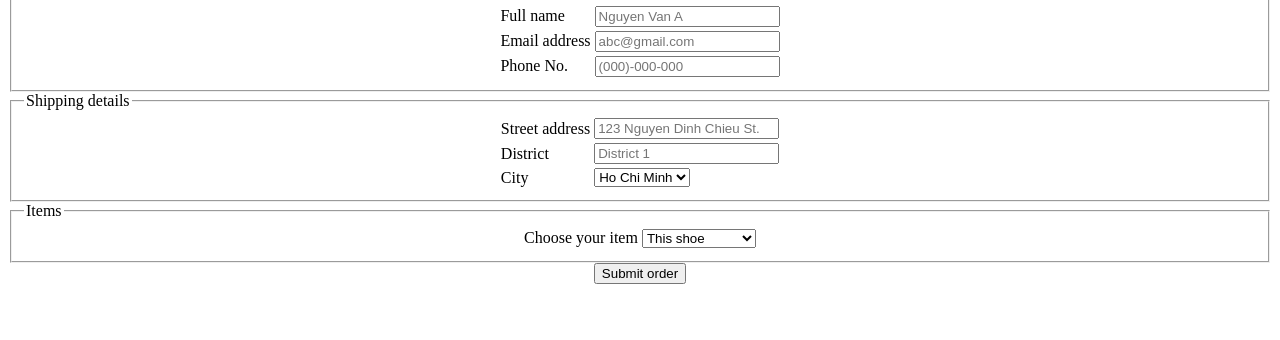
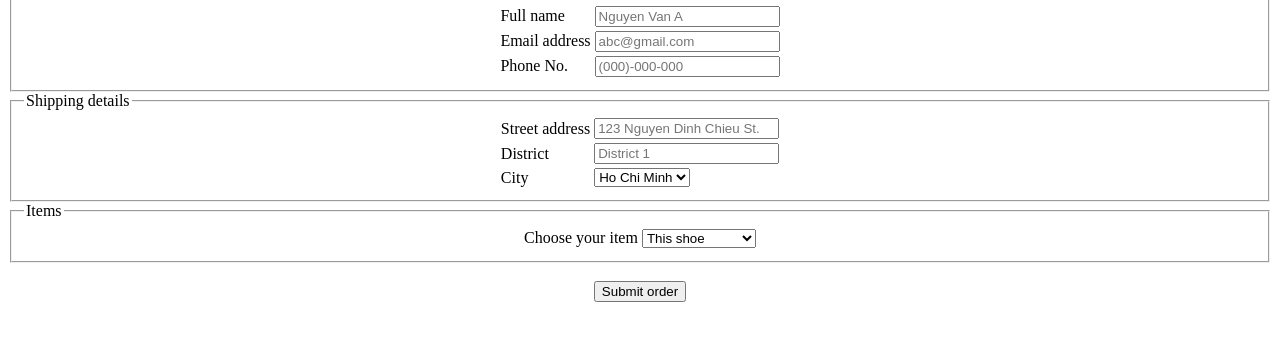
Before and after one commit to s4053653/s4053653.github.io, a plain HTML site: page shopping_html/order.html in a window 1280 px wide. Shown: the part 212-552 px from the top of the page. Drawn offline with Linux system fonts and the light colour scheme.

Commit message:
Add some spaces with br tag

```diff
--- a/shopping_html/order.html
+++ b/shopping_html/order.html
@@ -85,7 +85,8 @@
                     </tr>
                 </table>
             </fieldset>
-            <input type="submit" value="Submit order">
+            <br>
+            <button type="submit">Submit order</button>
         </form>
     </center>
 
```
